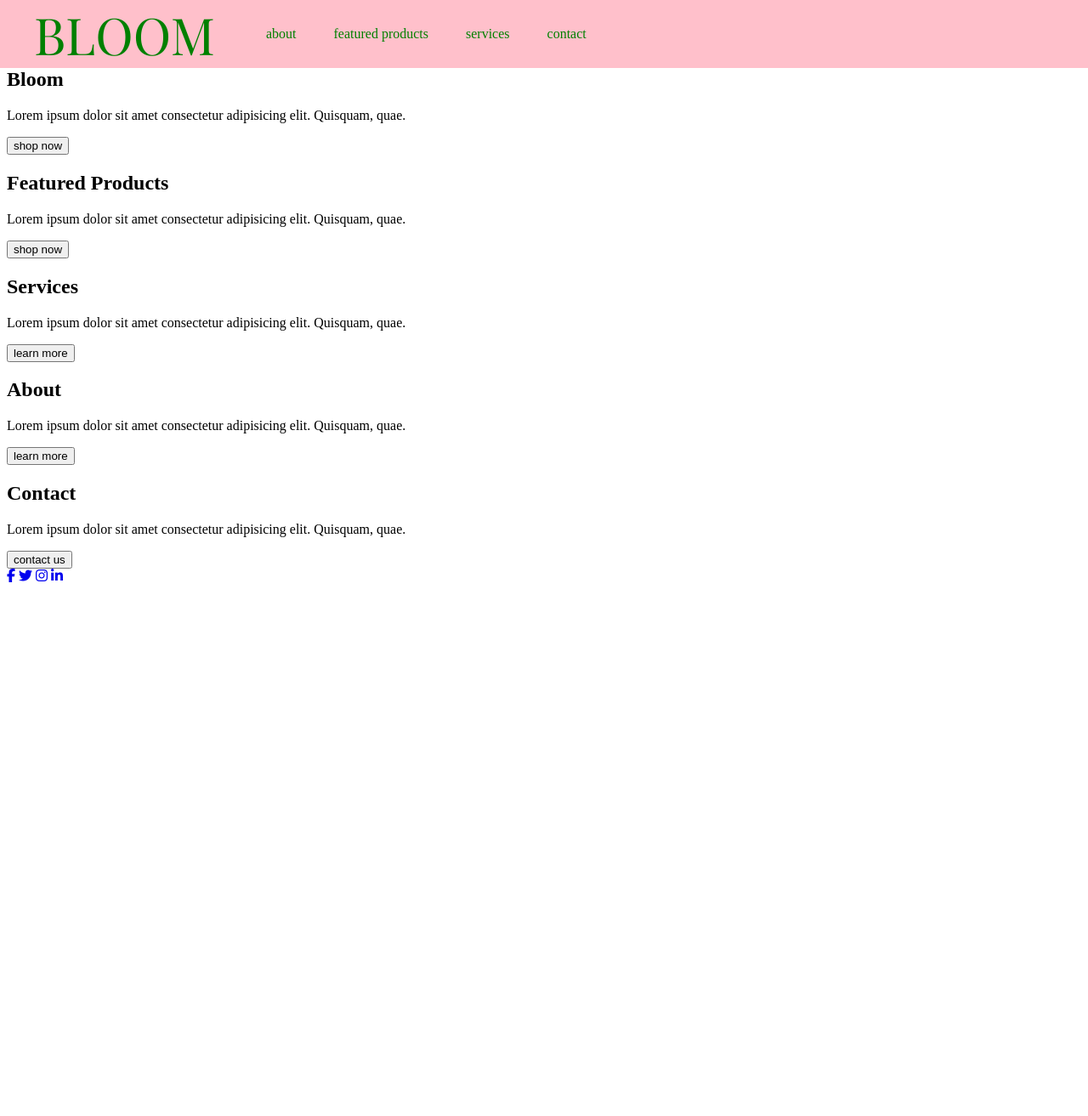
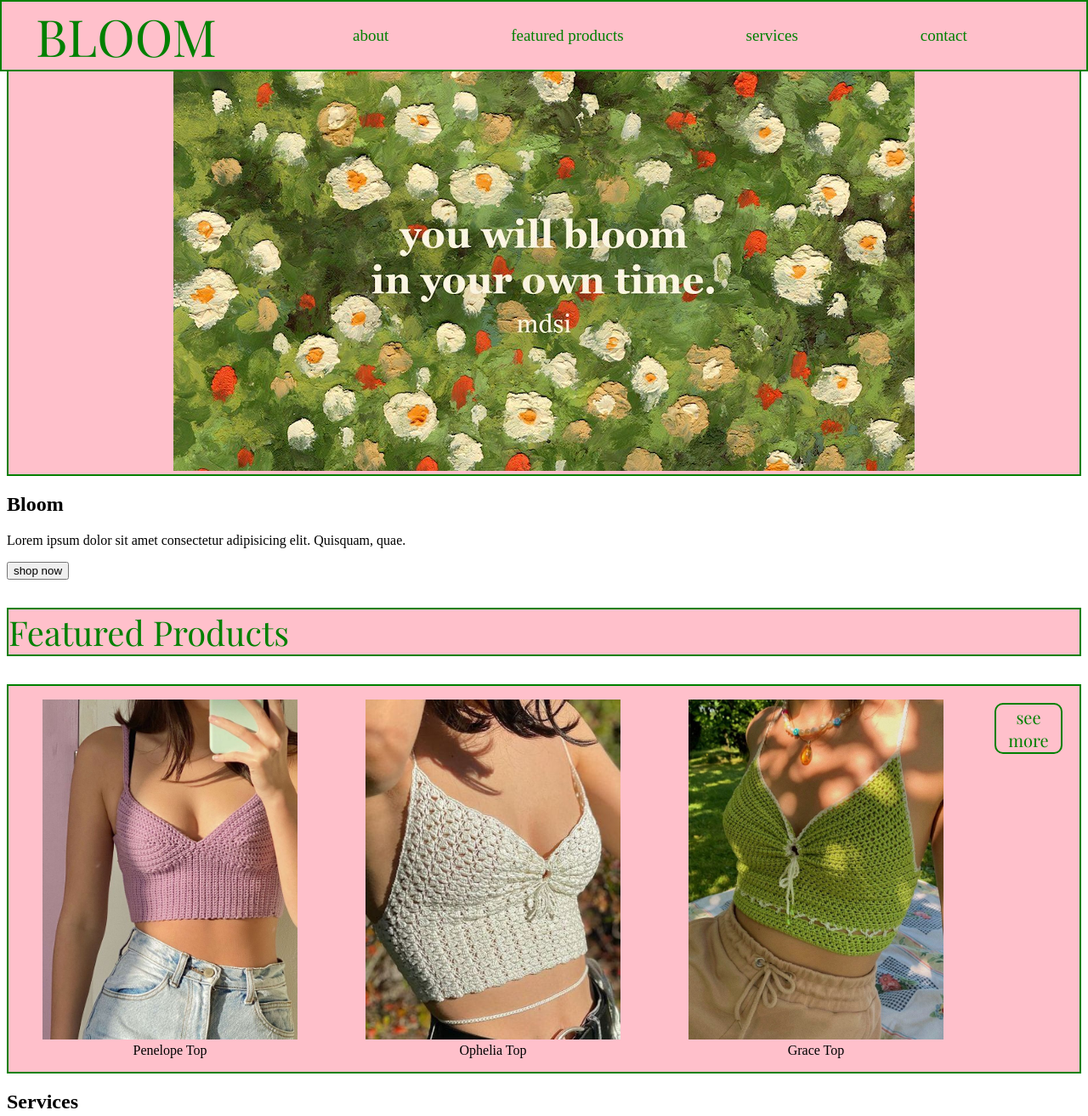
Before and after one commit to priscillalynn/bloom-company-site, a plain HTML site: page index.html in a window 1280 px wide. Shown: the top 1313 px of the page at 85% size. Before the commit the page ends 800 px from the top, so only its background shows below. Drawn offline with nearby package versions, Linux system fonts and the light colour scheme; a web font is replaced by a local one.

Commit message:
added featured products

```diff
--- a/index.html
+++ b/index.html
@@ -35,6 +35,7 @@
 
       <!-- PAGE HERO -->
       <div class="hero">
+        <div class="hero-image"><img src="assets/images/intimeyouwillbloom.png" alt="you will bloom in your own time"></div>
         <div class="hero__container">
           <h2 class="hero__title">Bloom</h2>
           <p class="hero__subtitle">Lorem ipsum dolor sit amet consectetur adipisicing elit. Quisquam, quae.</p>
@@ -42,11 +43,39 @@
         </div>
 
           <!-- FEATURED PRODUCTS SECTION -->
-          <div class="featured">
-            <div class="featured__container">
-              <h2 class="featured__title">Featured Products</h2>
-              <p class="featured__subtitle">Lorem ipsum dolor sit amet consectetur adipisicing elit. Quisquam, quae.</p>
-              <button class="featured__btn">shop now</button>
+          <h2 class="featured-title">Featured Products</h2>
+            <div class="featured-container">
+              <figure>
+                <img
+                  src="assets/images/top1.jpeg"
+                  alt="Fall Berry Blitz Tea"
+                  width="300px"
+                  height="400px"
+                />
+                <figcaption>Penelope Top</figcaption>
+              </figure>
+
+              <figure>
+                <img
+                  src="assets/images/top2.jpeg"
+                  alt="Fall Berry Blitz Tea"
+                  width="300px"
+                  height="400px"
+                />
+                <figcaption>Ophelia Top</figcaption>
+              </figure>
+
+              <figure>
+                <img
+                  src="assets/images/top3.jpeg"
+                  alt="Fall Berry Blitz Tea"
+                  width="300px"
+                  height="400px"
+                />
+                <figcaption>Grace Top</figcaption>
+              </figure>
+
+              <button class="featured-btn">see more</button>
           </div>
 
           <!-- SERVICES SECTION -->
--- a/styles.css
+++ b/styles.css
@@ -9,6 +9,7 @@ header {
     height: 80px;
     display: flex;
     align-items: center;
+    border: 2px solid green;
 }
 
 header * {
@@ -17,11 +18,21 @@ header * {
 
 header li {
     margin: 20px;
+    margin-left: 120px;
+    font-size: 19px;
 }
 
 header li a {
     text-decoration: none;
     color: green;
+}
+
+header li a:hover {
+    color: rgb(246, 246, 176);
+}
+
+header li a:active {
+    color: rgb(176, 246, 203);
 }
 
 .logo-link {
@@ -35,10 +46,52 @@ header li a {
 
 
 .logo-link:hover {
-    color: yellow;
+    color: rgb(246, 246, 176);
 }
 
 body {
     margin-top: 80px;
+}
 
+.hero-image {
+    border: 2px solid green;
+    text-align: center;
+    background-color: pink;
 }
+
+.featured-title {
+    font-family: 'Playfair Display', serif;
+    font-size: 40px;
+    font-weight: 50;
+    color: green;
+    background-color: pink;
+    border: 2px solid green;
+}
+
+.featured-container {
+    display: flex;
+    flex-direction: row;
+    justify-content: center;
+    border: 2px solid green;
+    background-color: pink;
+    text-align: center;
+}
+
+.featured-btn {
+    border: 2px solid green;
+    background-color: pink;
+    font-family: 'Playfair Display', serif;
+    font-size: 20px;
+    font-weight: 50;
+    color: green;
+    margin: 20px;
+    height: 60px;
+    justify-self: center;
+    border-radius: 10px;
+}
+
+.featured-btn:hover {
+    background-color: lightcoral;
+    cursor: pointer;
+    border-radius: 20px;
+}
```
Also changed, not shown: assets/images/intimeyouwillbloom.png (added), assets/images/top1.jpeg (added), assets/images/top2.jpeg (added), assets/images/top3.jpeg (added).
